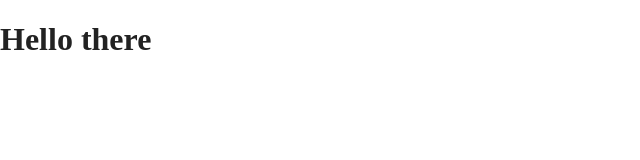
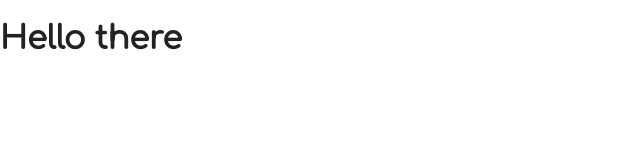
Before and after one commit to JoseCrz/frog, a React app: page / in a window 1280 px wide. Shown: the top 160 px of the page, without its empty margins (0-640 px from the left). Built offline with nearby package versions, Linux system fonts and the light colour scheme.

Commit message:
[UPDATE] App structure

```diff
--- a/src/App.jsx
+++ b/src/App.jsx
@@ -1,5 +1,7 @@
 import React from 'react'
 import { Router } from '@reach/router'
+
+import { Home } from './pages/Home'
 
 import { GlobalStyle } from './styles/GlobalStyle'
 
@@ -7,7 +9,9 @@
   return (
     <>
       <GlobalStyle />
-      <h1>Hello there</h1>
+      <Router>
+        <Home path='/' />
+      </Router>
     </>
   )
 }
```
